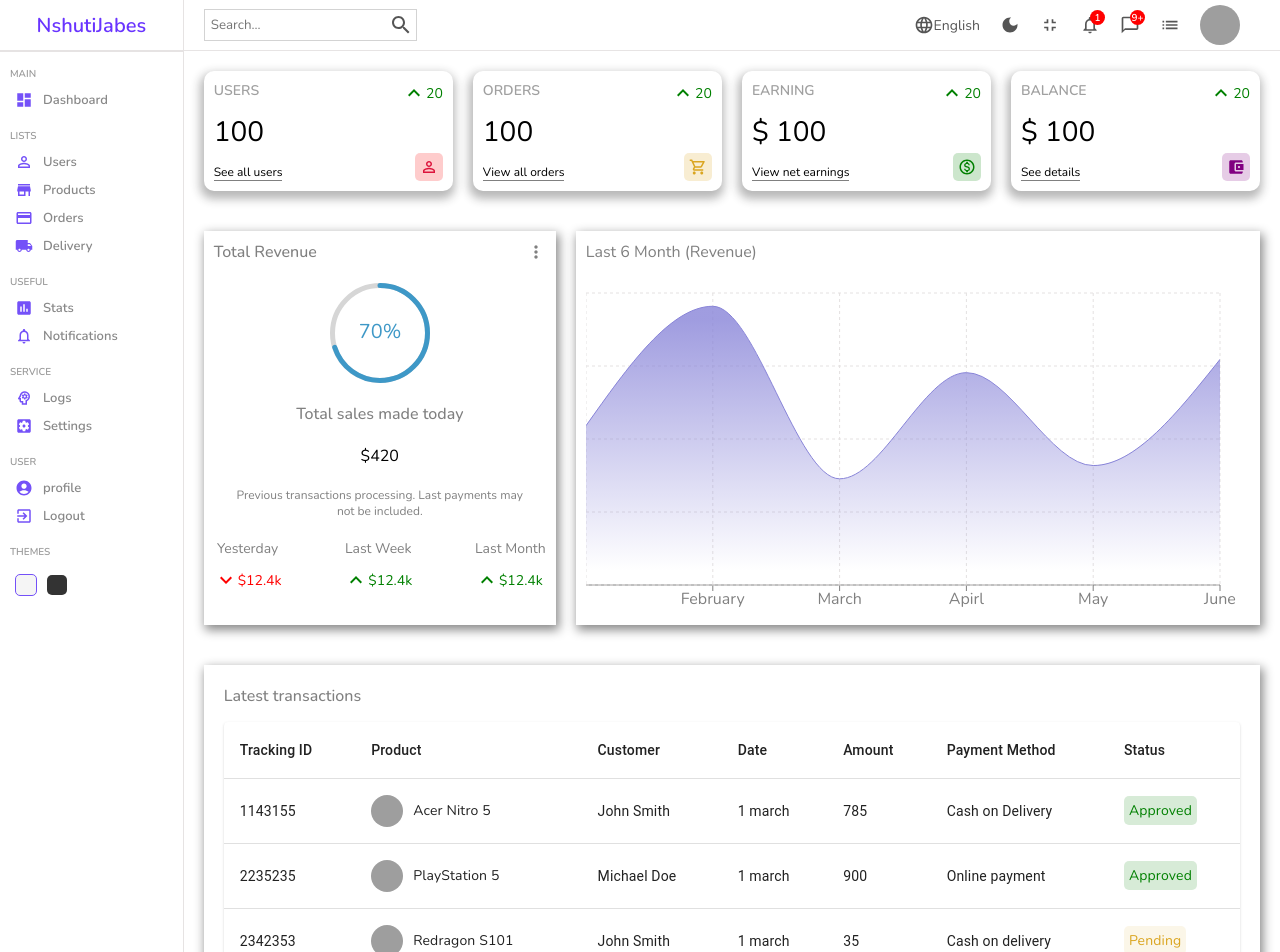
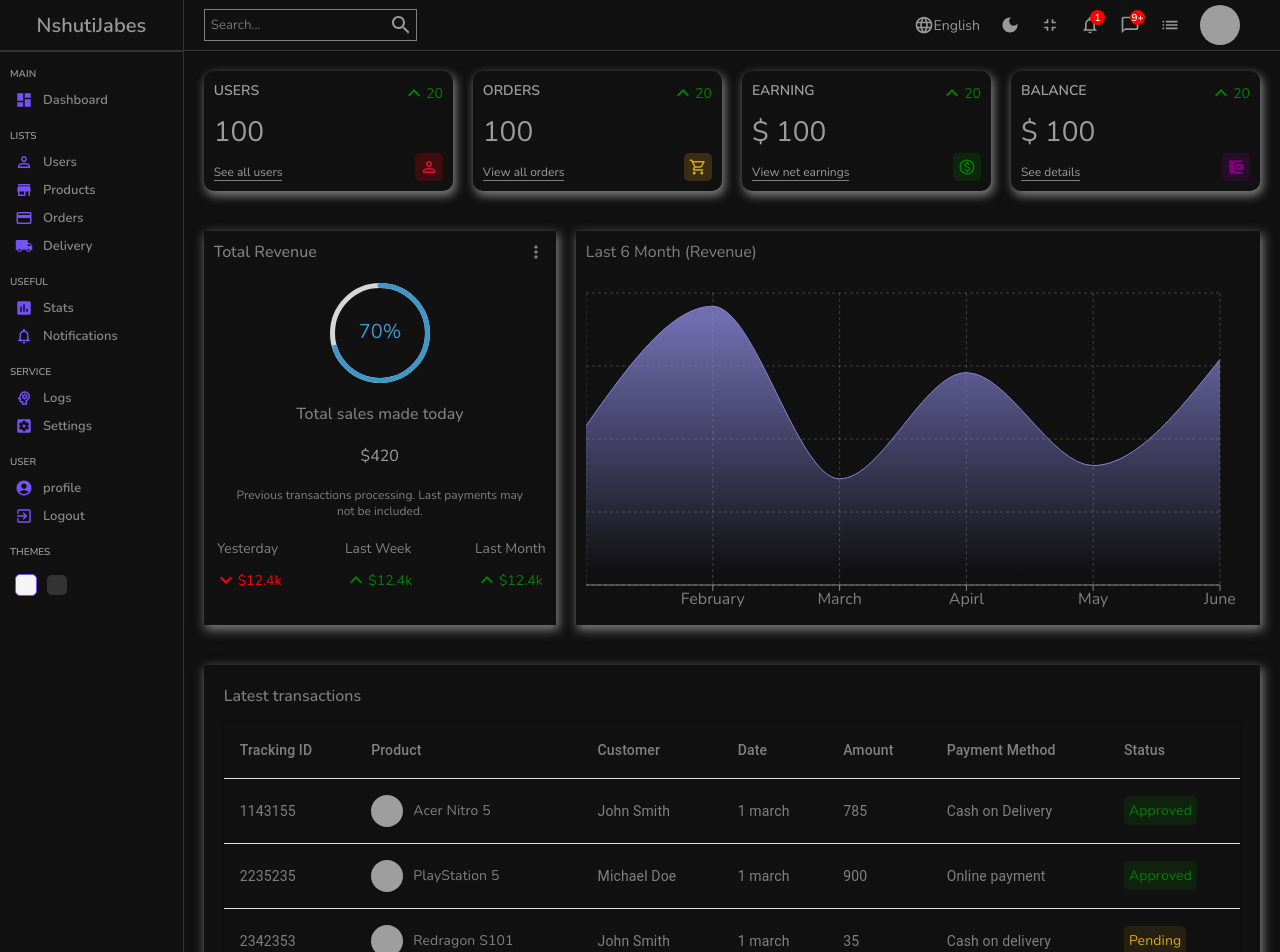
Before and after one commit to n-jabes/admin_dashboard, a React (Create React App) app: page / in a window 1280 px wide. Shown: the top 952 px of the page. Built offline with nearby package versions, Linux system fonts and the light colour scheme; grey boxes are pictures that could not be loaded; a web font is replaced by a local one.

Commit message:
working on darkmode

```diff
--- a/src/App.js
+++ b/src/App.js
@@ -5,11 +5,11 @@ import New from "./pages/new/New";
 import Single from "./pages/single/Single";
 import { BrowserRouter, Routes, Route } from "react-router-dom"
 import { productInputs, userInputs } from "./formSource";
-
+import "./style/dark.scss"
 
 function App() {
   return (
-    <div className="App">
+    <div className="app dark">
       <BrowserRouter>
         <Routes>
           <Route path="/">
--- a/src/components/datatable/DataTable.jsx
+++ b/src/components/datatable/DataTable.jsx
@@ -29,7 +29,7 @@ function DataTable() {
           Add New
         </Link>
       </div>
-      <DataGrid className="datatable"
+      <DataGrid className="datagrid"
         rows={userRows}
         columns={userColumns.concat(actionColumns)}
         pageSize={8}
--- a/src/components/table/Table.jsx
+++ b/src/components/table/Table.jsx
@@ -80,7 +80,7 @@ const List = () => {
         <TableBody>
           {rows.map((row) => (
             <TableRow key={row.id}>
-              <TableCell>{row.id}</TableCell>
+              <TableCell className="tableCell">{row.id}</TableCell>
               <TableCell className="tableCell">
                 <div className="cellWrapper">
                   <img src={row.img} alt="" className="image"/>
--- a/src/pages/new/New.jsx
+++ b/src/pages/new/New.jsx
@@ -43,9 +43,9 @@ const New = ({inputs, title}) => {
 
               {inputs.map((input) => (
                 <div className="formInput" key={input.id}>
-                <label>{input.label}</label>
-                <input type={input.type} placeholder={input.placeholder}/>
-              </div>
+                  <label>{input.label}</label>
+                  <input type={input.type} placeholder={input.placeholder}/>
+                </div>
               ))}
 
 
--- a/src/pages/new/new.scss
+++ b/src/pages/new/new.scss
@@ -20,6 +20,7 @@
 
             .left{
                 flex: 1;
+                text-align: center;
 
                 img {
                     height: 100px;
--- /dev/null
+++ b/src/style/dark.scss
@@ -0,0 +1,106 @@
+.app.dark{
+    background-color: #111;
+    color: rgb(156, 156, 156);
+
+    .chartGrid{
+        stroke: rgba(228, 228, 228, 0.219);
+    }
+
+    .table{
+        background-color: #111;
+
+        .tableCell{
+            color: gray;
+        }
+    }
+
+    .navbar{
+        color: #999;
+        border-color: #333;
+
+        .search{
+            border-color: gray;
+        }
+    }
+
+    .sidebar{
+        background-color: #111;
+        border-color: #333;
+
+        .top{
+            .logo{
+                color: #999;
+            }
+        }
+        hr{
+            border-color: #333;
+        }
+
+        ul{
+            li{
+                &:hover{
+                    background-color: #333;
+                }
+            }
+        }
+    }
+
+    .widget{
+        box-shadow: 2px 4px 10px 1px rgba(150, 150, 150, 0.8);
+        -webkit-box-shadow: 2px 4px 10px 1px rgba(150, 150, 150, 0.8);
+    }
+
+    .listContainer{
+        box-shadow: 2px 4px 10px 1px rgba(150, 150, 150, 0.8);
+        -webkit-box-shadow: 2px 4px 10px 1px rgba(150, 150, 150, 0.8);
+    }
+
+    .charts{
+        .featured,
+        .chart{
+            box-shadow: 2px 4px 10px 1px rgba(150, 150, 150, 0.8);
+            -webkit-box-shadow: 2px 4px 10px 1px rgba(150, 150, 150, 0.8);
+        }
+    }
+
+    .datatable{
+        .datagrid{
+            color: gray;
+            border: none;
+
+            .viewButton,
+            .deleteButton,
+            .cellWithStatus{
+                color: gray;
+                border: none;
+            }
+
+            .cellWithStatus{
+                &.active{
+                    background: rgba(0, 128, 0, 0.08);
+                }
+                &.pending{
+                    background: rgba(218, 165, 32, 0.08);
+                }
+                &.passive{
+                    background: rgba(220, 20, 60, 0.1);
+                }
+            }
+        }
+    }
+
+    .newContainer{
+        .bottom,
+        .top{
+            box-shadow: 2px 4px 10px 1px rgba(150, 150, 150, 0.8);
+            -webkit-box-shadow: 2px 4px 10px 1px rgba(150, 150, 150, 0.8);
+        }
+
+        .bottom{
+            input{
+                color: #999;
+                background: transparent;
+            }
+        }
+    }
+}
```
